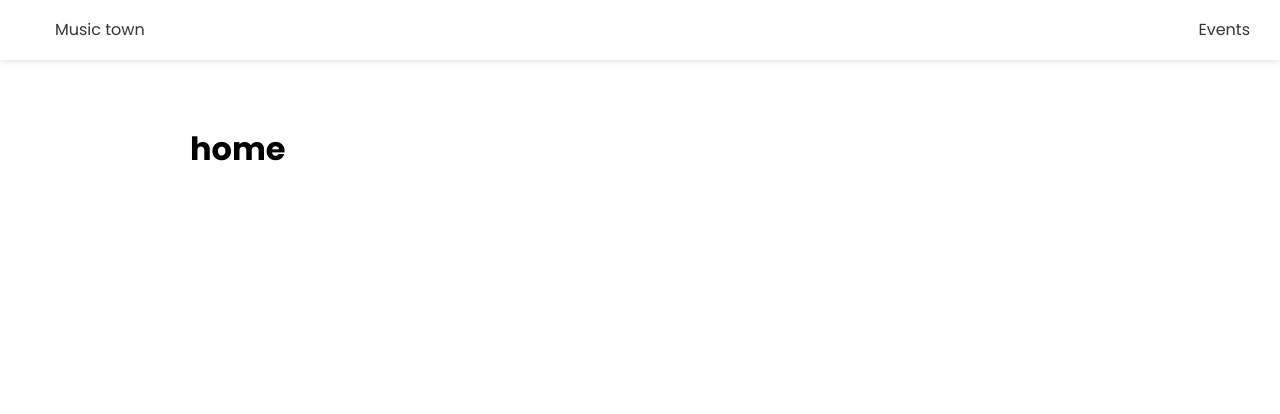
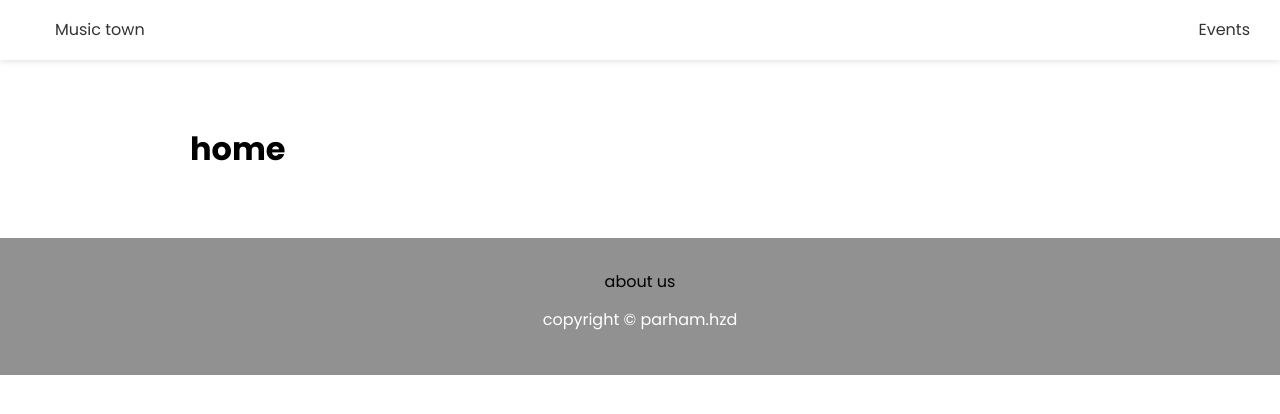
Before and after one commit to parhamhassanzade/music-frontend, a Next.js app: page / in a window 1280 px wide. Shown: the top 414 px of the page. Built offline with nearby package versions, Linux system fonts and the light colour scheme.

Commit message:
create footer

```diff
--- /dev/null
+++ b/component/Footer.js
@@ -0,0 +1,18 @@
+import Link from "next/link";
+import styles from "../styles/footer.module.css";
+export default function Footer() {
+  return (
+    <footer className={styles.footer}>
+      <nav>
+        <ul>
+          <li>
+            <Link href="./about">
+              <a>about us</a>
+            </Link>
+          </li>
+        </ul>
+      </nav>
+      <p>copyright &copy; parham.hzd</p>
+    </footer>
+  );
+}
--- a/component/Layout.js
+++ b/component/Layout.js
@@ -1,5 +1,7 @@
 import Head from "next/head";
 import Header from "./Header";
+import Footer from "./Footer";
+
 import styles from "../styles/Layout.module.css";
 
 export default function Layout({ title, keywords, description, children }) {
@@ -12,6 +14,7 @@ export default function Layout({ title, keywords, description, children }) {
       </Head>
       <Header />
       <div className={styles.container}>{children}</div>
+      <Footer/>
     </div>
   );
 }
--- /dev/null
+++ b/styles/footer.module.css
@@ -0,0 +1,24 @@
+.footer {
+  background-color: rgba(59, 59, 59, 0.561);
+  display: flex;
+  flex-direction: column;
+  padding: 30px 0;
+}
+
+.footer ul {
+  list-style: none;
+  display: flex;
+  justify-content: center;
+  align-items: center;
+}
+.footer a {
+  color: black;
+}
+
+.footer p {
+  color: #ffffff;
+  text-align: center;
+  display: flex;
+  justify-self: center;
+  align-self: center;
+}
```
